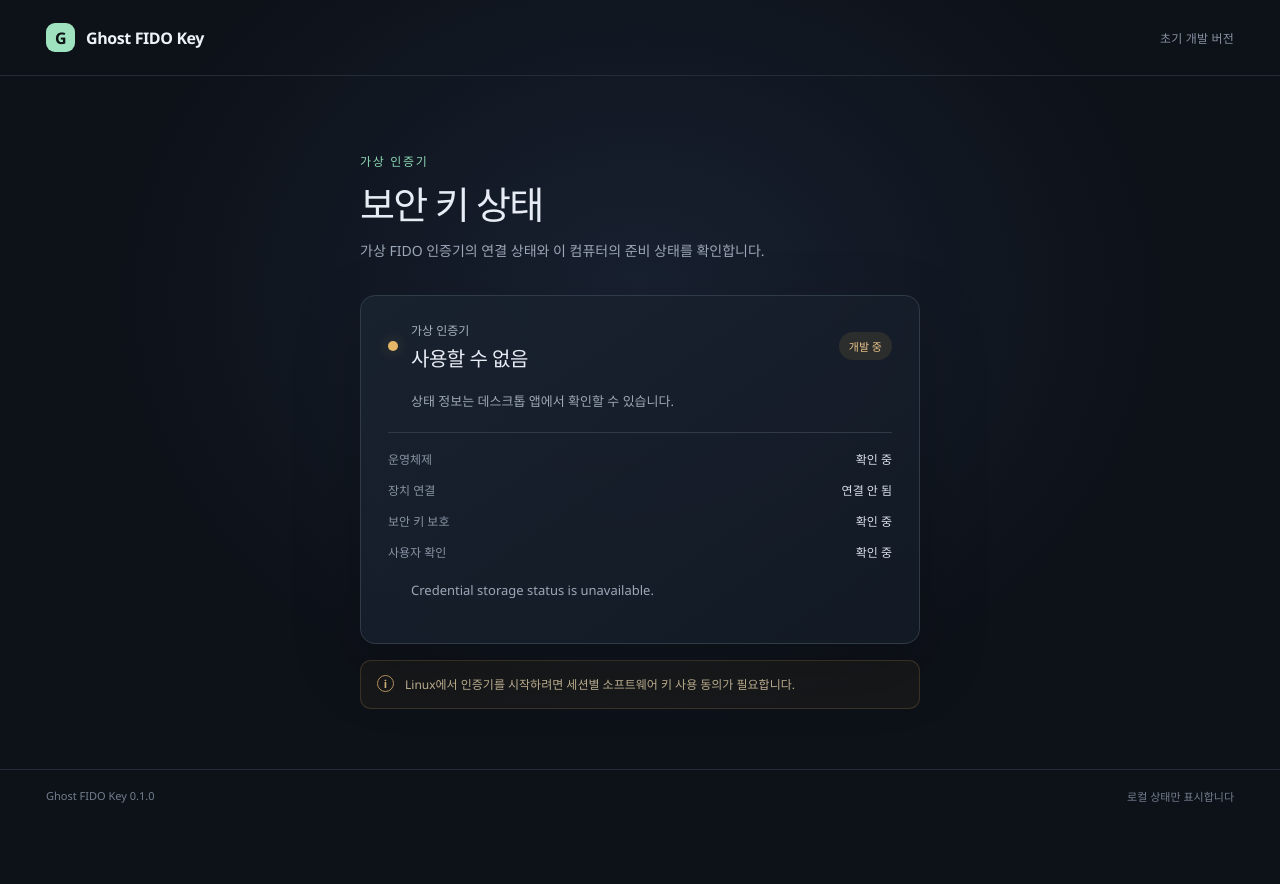
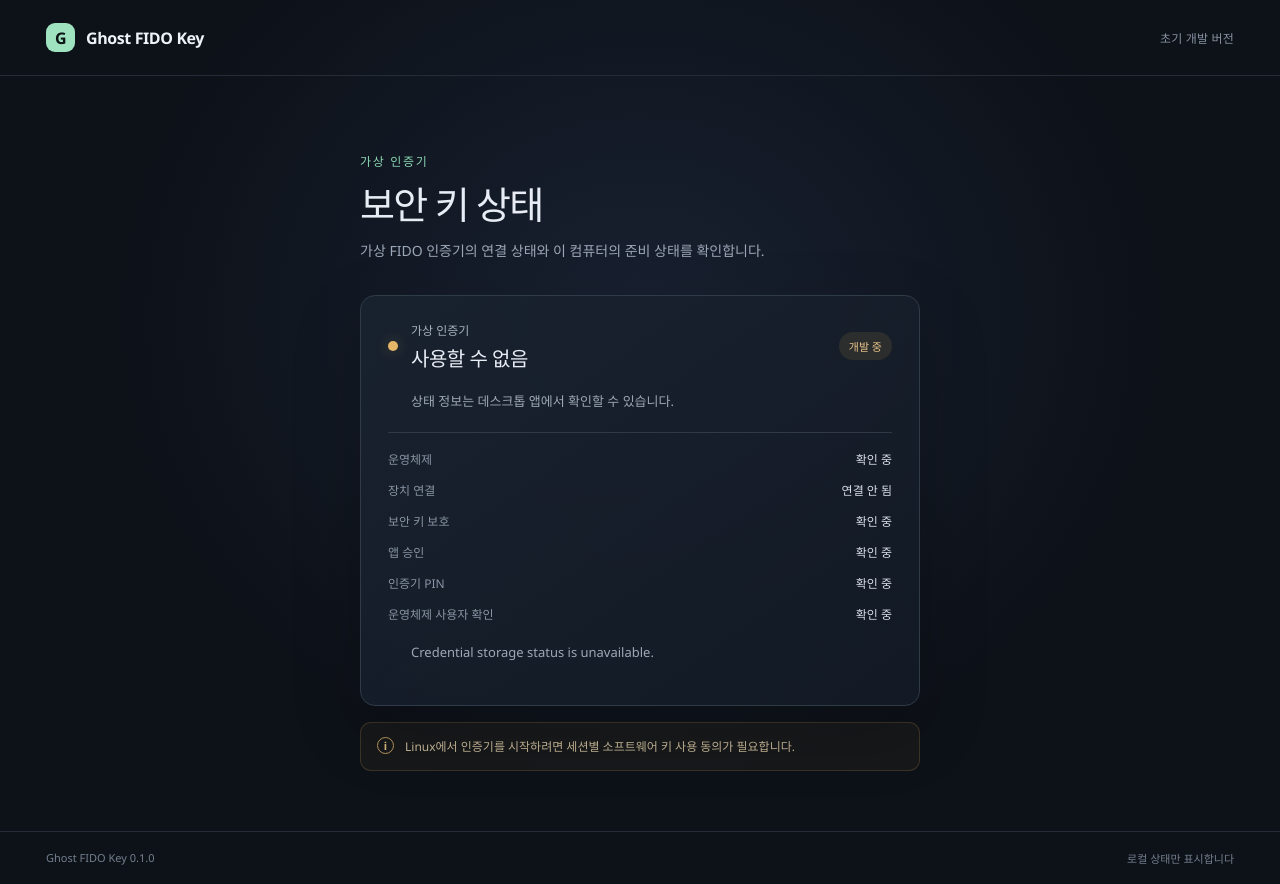
Before and after one commit to soyuo/ghost-fido-key, a React (Vite) app in the folder apps/desktop/: page / in a window 1280 px wide. Before the commit the page ends 822 px from the top, so only its background shows below. Built offline with nearby package versions, Linux system fonts and the light colour scheme.

Commit message:
feat: report authenticator security capabilities

```diff
--- a/apps/desktop/src/App.tsx
+++ b/apps/desktop/src/App.tsx
@@ -10,7 +10,9 @@ type PlatformStatus = {
   virtualHidAvailable: boolean;
   deviceAttached: boolean;
   keyStorageStatus: string;
-  userVerificationStatus: string;
+  desktopApprovalStatus: string;
+  clientPinStatus: string;
+  nativeUserVerificationStatus: string;
   credentialStoreAvailable: boolean;
   credentialStoreStatus: string;
   statusMessage: string;
@@ -285,8 +287,16 @@ function App() {
               <dd>{status?.keyStorageStatus ?? "확인 중"}</dd>
             </div>
             <div>
-              <dt>사용자 확인</dt>
-              <dd>{status?.userVerificationStatus ?? "확인 중"}</dd>
+              <dt>앱 승인</dt>
+              <dd>{status?.desktopApprovalStatus ?? "확인 중"}</dd>
+            </div>
+            <div>
+              <dt>인증기 PIN</dt>
+              <dd>{status?.clientPinStatus ?? "확인 중"}</dd>
+            </div>
+            <div>
+              <dt>운영체제 사용자 확인</dt>
+              <dd>{status?.nativeUserVerificationStatus ?? "확인 중"}</dd>
             </div>
           </dl>
           <p
```
Also changed, not shown: 2 other files (tests, documents, lock files or other folders).
